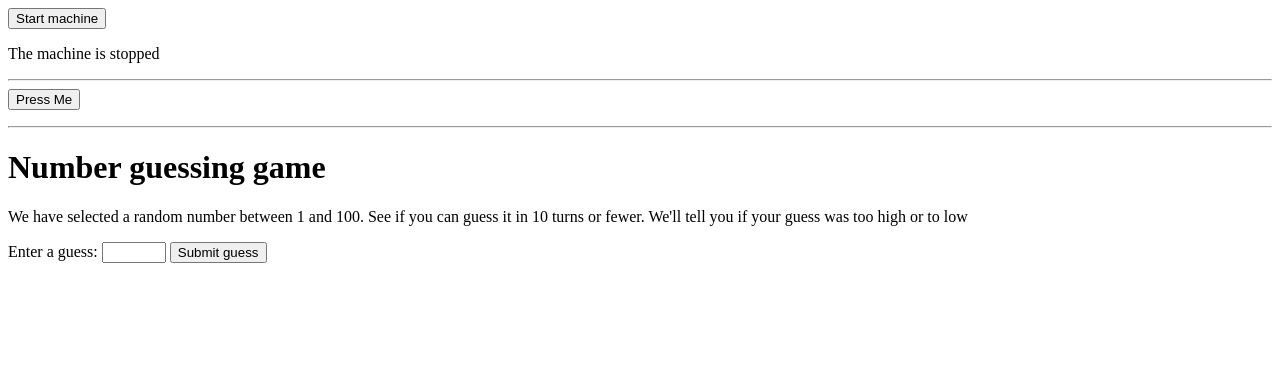
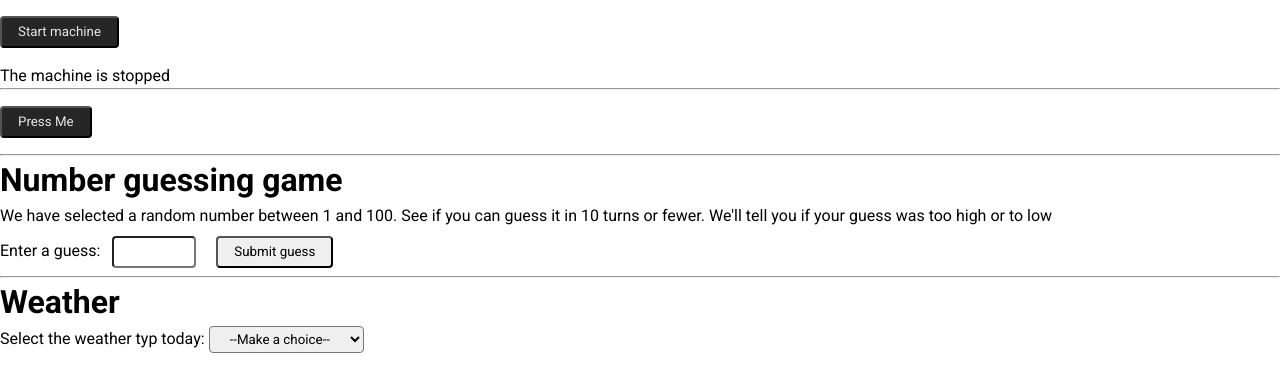
Before and after one commit to raymund-corpuz/fundation-theOdinProject, a plain HTML site: page 05_odin-project-javascript-integers/index.html in a window 1280 px wide. Drawn offline with Linux system fonts and the light colour scheme.

Commit message:
05_odin-project-javascript-integers: Add a Weather that displays selected weather

```diff
--- a/05_odin-project-javascript-integers/index.html
+++ b/05_odin-project-javascript-integers/index.html
@@ -4,6 +4,7 @@
     <meta charset="UTF-8" />
     <meta name="viewport" content="width=device-width, initial-scale=1.0" />
     <title>Document</title>
+    <link rel="stylesheet" href="style.css" />
   </head>
   <body>
     <button id="button">Start machine</button>
@@ -41,6 +42,22 @@
       <p class="lastResult"></p>
       <p class="lowOrHi"></p>
     </div>
+
+    <hr />
+
+    <div>
+      <h1>Weather</h1>
+      <label for="weather">Select the weather typ today:</label>
+      <select name="" id="weather">
+        <option value="">--Make a choice--</option>
+        <option value="sunny">Sunny</option>
+        <option value="rainy">Rainy</option>
+        <option value="snowing">Snowing</option>
+        <option value="overcast">Overcast</option>
+      </select>
+      <p id="weatherParagraph"></p>
+    </div>
+
     <script src="script.js"></script>
   </body>
 </html>
--- a/05_odin-project-javascript-integers/script.js
+++ b/05_odin-project-javascript-integers/script.js
@@ -94,3 +94,28 @@ function resetGame() {
   lastResult.style.backgroungColor = "white";
   randomNumber = Math.floor(Math.random() * 100) + 1;
 }
+
+const select = document.querySelector("select");
+const para = document.querySelector("#weatherParagraph");
+
+select.addEventListener("change", setWeather);
+
+function setWeather() {
+  const choice = select.value;
+
+  if (choice === "sunny") {
+    para.textContent =
+      "It is nice and sunny outside today. Wear shorts! got o the beach, or the park, and get an ice cream";
+  } else if (choice === "rainy") {
+    para.textContent =
+      " Rain is falling outside; take a rain coat and an umbrella, and don't stay out for too long";
+  } else if (choice === "snowing") {
+    para.textContent =
+      "The snow is coming down - it is freezing! Best to stay in with a cup of hot chocolate. or go build a snowman";
+  } else if (choice == "overcast") {
+    para.textContent =
+      "it isn't raining, but the sky is grey and gloomy; it could turn any minute, so take a rain coat just in case";
+  } else {
+    para.textContent = "";
+  }
+}
--- /dev/null
+++ b/05_odin-project-javascript-integers/style.css
@@ -0,0 +1,29 @@
+@import url("https://fonts.googleapis.com/css2?family=Inter:ital,opsz,wght@0,14..32,100..900;1,14..32,100..900&family=Montserrat:ital,wght@0,100..900;1,100..900&family=Noto+Sans:ital,wght@0,100..900;1,100..900&family=Open+Sans:ital,wght@0,300..800;1,300..800&family=Roboto:ital,wght@0,100..900;1,100..900&family=Source+Sans+3:ital,wght@0,200..900;1,200..900&display=swap");
+* {
+  margin: 0;
+  padding: 0;
+  box-sizing: border-box;
+  font-family: "Roboto", sans-serif;
+  line-height: 1.5;
+}
+
+button {
+  background-color: #262626;
+  color: #e2e5e6;
+  padding: 4px 16px;
+  border-radius: 4px;
+  margin: 1rem 0;
+}
+
+h1 {
+  margin: 1rem, 0;
+}
+input {
+  padding: 4px 16px;
+  border-radius: 4px;
+  margin: 8px;
+}
+select {
+  padding: 4px 16px;
+  border-radius: 4px;
+}
```
